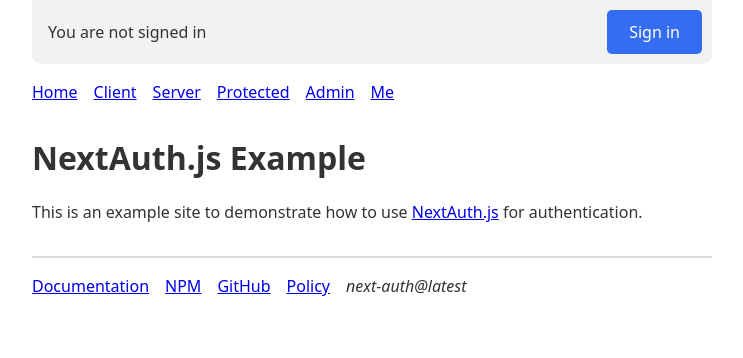
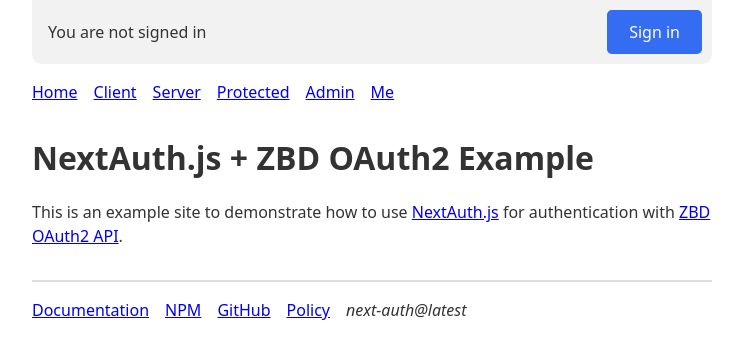
Before and after one commit to zebedeeio/next-auth-zbd-starter, a Next.js app: page / in a window 1280 px wide. Shown: the top 358 px of the page, without its empty margins (268-1011 px from the left). Built offline with nearby package versions, Linux system fonts and the light colour scheme; no server answers.

Commit message:
chore: hotfixes

```diff
--- a/pages/index.tsx
+++ b/pages/index.tsx
@@ -3,10 +3,10 @@ import Layout from "../components/layout"
 export default function IndexPage() {
   return (
     <Layout>
-      <h1>NextAuth.js Example</h1>
+      <h1>NextAuth.js + ZBD OAuth2 Example</h1>
       <p>
         This is an example site to demonstrate how to use{" "}
-        <a href="https://next-auth.js.org">NextAuth.js</a> for authentication.
+        <a href="https://next-auth.js.org">NextAuth.js</a> for authentication with <a href="https://zbd.dev">ZBD OAuth2 API</a>.
       </p>
     </Layout>
   )
--- a/pages/policy.tsx
+++ b/pages/policy.tsx
@@ -5,7 +5,7 @@ export default function PolicyPage() {
     <Layout>
       <p>
         This is an example site to demonstrate how to use{" "}
-        <a href="https://next-auth.js.org">NextAuth.js</a> for authentication.
+        <a href="https://next-auth.js.org">NextAuth.js</a> for authentication with <a href="https://zbd.dev">ZBD OAuth2 API</a>.
       </p>
       <h2>Terms of Service</h2>
       <p>
```
